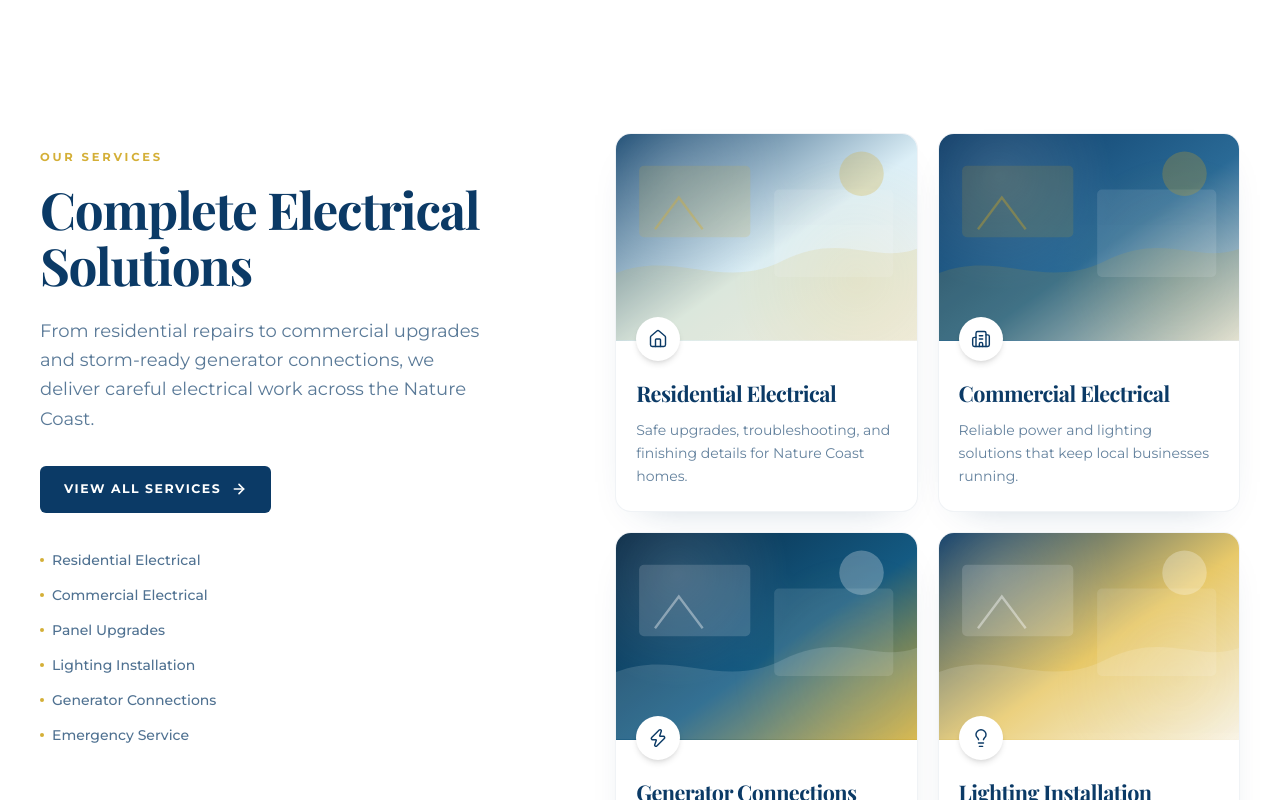
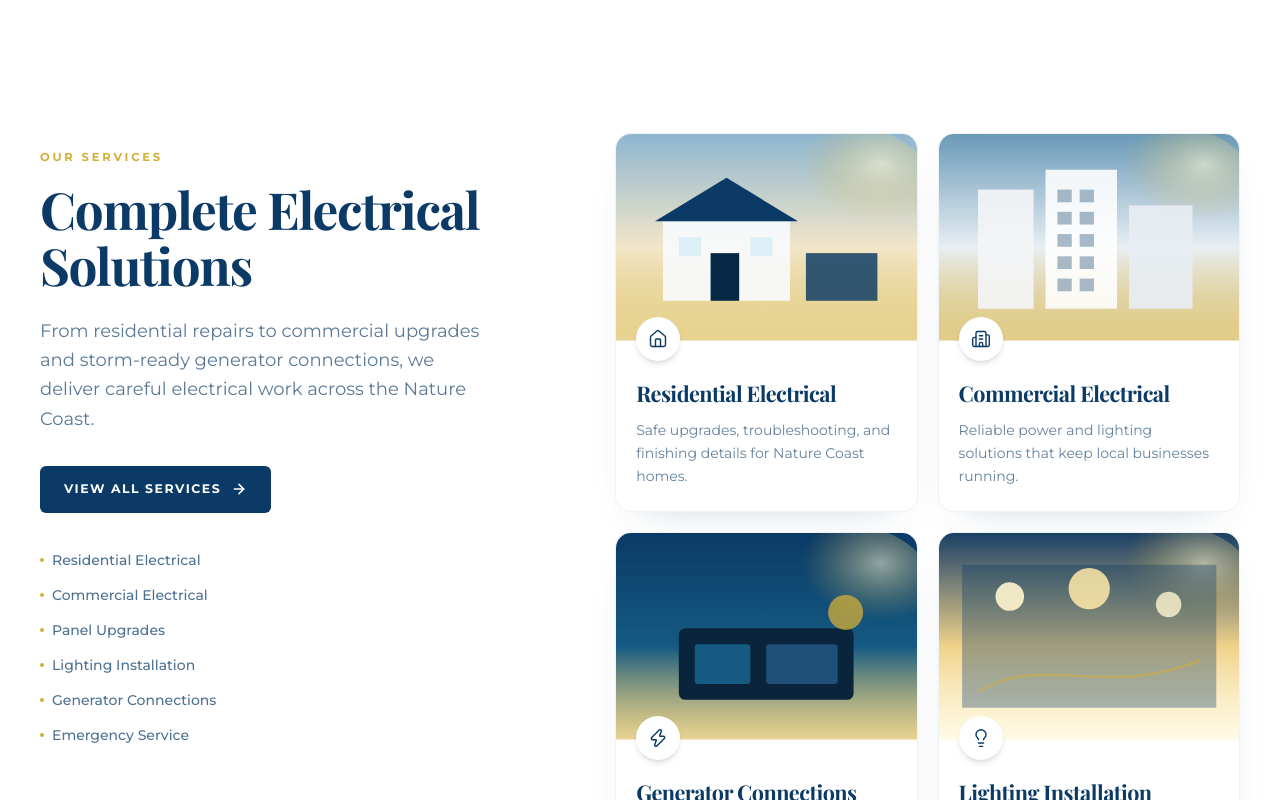
Before and after one commit to currentsolutions25/website, a Next.js app: page / in a window 1280 px wide. Shown: the part 1300-2100 px from the top of the page. Built offline with nearby package versions, Linux system fonts and the light colour scheme.

Commit message:
Polish mockup details: cottage, media scenes, CTA contrast
Add keeper cottage beside lighthouse, richer service/about
placeholders, and navy text on gold hero/about CTAs.

Co-authored-by: currentsolutions25 <currentsolutions25@users.noreply.github.com>

```diff
--- a/src/app/layout.tsx
+++ b/src/app/layout.tsx
@@ -2,7 +2,6 @@ import type { Metadata } from "next";
 import { Montserrat, Playfair_Display } from "next/font/google";
 import {
   SITE_NAME,
-  SITE_TAGLINE,
   SITE_URL,
   buildPageMetadata,
 } from "@/lib/design";
--- a/src/app/page.tsx
+++ b/src/app/page.tsx
@@ -218,7 +218,8 @@ export default function HomePage() {
               >
                 <Link
                   href="/contact"
-                  className="cta-gold inline-flex items-center justify-center gap-2.5 rounded-md px-8 py-4 text-[0.82rem] font-bold tracking-[0.12em] uppercase text-white transition-transform duration-200 hover:-translate-y-0.5"
+                  className="cta-gold inline-flex items-center justify-center gap-2.5 rounded-md px-8 py-4 text-[0.82rem] font-bold tracking-[0.12em] uppercase transition-transform duration-200 hover:-translate-y-0.5"
+                  style={{ color: colors.navy }}
                 >
                   <Zap size={16} strokeWidth={2.4} fill="currentColor" />
                   Request a Quote
@@ -487,7 +488,8 @@ export default function HomePage() {
               </p>
               <Link
                 href="/about"
-                className="cta-gold mt-8 inline-flex items-center gap-2.5 rounded-md px-7 py-3.5 text-[0.78rem] font-bold tracking-[0.12em] uppercase text-white transition-transform duration-200 hover:-translate-y-0.5"
+                className="cta-gold mt-8 inline-flex items-center gap-2.5 rounded-md px-7 py-3.5 text-[0.78rem] font-bold tracking-[0.12em] uppercase transition-transform duration-200 hover:-translate-y-0.5"
+                style={{ color: colors.navy }}
               >
                 Learn More About Us
                 <ArrowRight size={16} strokeWidth={2.4} />
--- a/src/components/MediaPlaceholder.tsx
+++ b/src/components/MediaPlaceholder.tsx
@@ -12,72 +12,6 @@ type Variant =
   | "project-4"
   | "project-5";
 
-const palettes: Record<
-  Variant,
-  { a: string; b: string; c: string; accent: string }
-> = {
-  residential: {
-    a: "#1A4A72",
-    b: "#DCEFF7",
-    c: "#F4F6F8",
-    accent: "#D4AF37",
-  },
-  commercial: {
-    a: "#0B3A66",
-    b: "#2A6A96",
-    c: "#E8EEF3",
-    accent: "#C9A227",
-  },
-  generator: {
-    a: "#072844",
-    b: "#145A82",
-    c: "#D4AF37",
-    accent: "#F4F6F8",
-  },
-  lighting: {
-    a: "#0B3A66",
-    b: "#E8C96A",
-    c: "#F8F4E8",
-    accent: "#FFFFFF",
-  },
-  about: {
-    a: "#0B3A66",
-    b: "#1E5078",
-    c: "#D4AF37",
-    accent: "#F4F6F8",
-  },
-  "project-1": {
-    a: "#123F66",
-    b: "#E8D48A",
-    c: "#F4F6F8",
-    accent: "#FFFFFF",
-  },
-  "project-2": {
-    a: "#0B3A66",
-    b: "#2C6B93",
-    c: "#DCEFF7",
-    accent: "#D4AF37",
-  },
-  "project-3": {
-    a: "#071F3A",
-    b: "#C9A227",
-    c: "#F4F6F8",
-    accent: "#FFFFFF",
-  },
-  "project-4": {
-    a: "#145A82",
-    b: "#F4F6F8",
-    c: "#D4AF37",
-    accent: "#0B3A66",
-  },
-  "project-5": {
-    a: "#0B3A66",
-    b: "#8BB4CC",
-    c: "#F8F4E8",
-    accent: "#D4AF37",
-  },
-};
-
 export default function MediaPlaceholder({
   variant,
   className = "",
@@ -87,113 +21,239 @@ export default function MediaPlaceholder({
   className?: string;
   label?: string;
 }) {
-  const p = palettes[variant];
-
   return (
     <div
       className={`relative overflow-hidden ${className}`}
       role="img"
       aria-label={label ?? "Project photography placeholder"}
-      style={{
-        background: `linear-gradient(145deg, ${p.a} 0%, ${p.b} 55%, ${p.c} 100%)`,
-      }}
     >
-      <div
-        className="absolute inset-0 opacity-30"
-        style={{
-          backgroundImage:
-            "radial-gradient(circle at 20% 20%, rgba(255,255,255,0.45), transparent 40%), radial-gradient(circle at 80% 70%, rgba(212,175,55,0.35), transparent 45%)",
-        }}
+      {variant === "about" ? <AboutScene /> : <Scene variant={variant} />}
+    </div>
+  );
+}
+
+function Scene({ variant }: { variant: Exclude<Variant, "about"> }) {
+  const scenes: Record<
+    Exclude<Variant, "about">,
+    { sky: string; mid: string; accent: string; title: string }
+  > = {
+    residential: {
+      sky: "#8EB6D0",
+      mid: "#F2E6C8",
+      accent: "#D4AF37",
+      title: "home",
+    },
+    commercial: {
+      sky: "#6A9AB8",
+      mid: "#E8EEF3",
+      accent: "#C9A227",
+      title: "building",
+    },
+    generator: {
+      sky: "#0B3A66",
+      mid: "#145A82",
+      accent: "#D4AF37",
+      title: "generator",
+    },
+    lighting: {
+      sky: "#1A3F66",
+      mid: "#F0D28A",
+      accent: "#FFF6D0",
+      title: "lighting",
+    },
+    "project-1": {
+      sky: "#123F66",
+      mid: "#E8D48A",
+      accent: "#FFFFFF",
+      title: "p1",
+    },
+    "project-2": {
+      sky: "#0B3A66",
+      mid: "#2C6B93",
+      accent: "#D4AF37",
+      title: "p2",
+    },
+    "project-3": {
+      sky: "#071F3A",
+      mid: "#C9A227",
+      accent: "#FFFFFF",
+      title: "p3",
+    },
+    "project-4": {
+      sky: "#145A82",
+      mid: "#F4F6F8",
+      accent: "#D4AF37",
+      title: "p4",
+    },
+    "project-5": {
+      sky: "#0B3A66",
+      mid: "#8BB4CC",
+      accent: "#D4AF37",
+      title: "p5",
+    },
+  };
+
+  const s = scenes[variant];
+
+  return (
+    <svg
+      className="h-full w-full"
+      viewBox="0 0 400 260"
+      preserveAspectRatio="xMidYMid slice"
+      aria-hidden="true"
+    >
+      <defs>
+        <linearGradient id={`g-${variant}`} x1="0" y1="0" x2="0" y2="1">
+          <stop offset="0%" stopColor={s.sky} />
+          <stop offset="55%" stopColor={s.mid} />
+          <stop offset="100%" stopColor={s.accent} stopOpacity="0.55" />
+        </linearGradient>
+        <radialGradient id={`glow-${variant}`} cx="70%" cy="30%" r="45%">
+          <stop offset="0%" stopColor="#FFF6D0" stopOpacity="0.55" />
+          <stop offset="100%" stopColor="#D4AF37" stopOpacity="0" />
+        </radialGradient>
+      </defs>
+      <rect width="400" height="260" fill={`url(#g-${variant})`} />
+      <ellipse cx="300" cy="70" rx="110" ry="80" fill={`url(#glow-${variant})`} />
+
+      {variant === "residential" && (
+        <>
+          <rect x="70" y="110" width="160" height="100" fill="#F8FAFC" opacity="0.92" />
+          <path d="M60 110 L150 55 L240 110 Z" fill="#0B3A66" />
+          <rect x="130" y="150" width="36" height="60" fill="#072844" />
+          <rect x="90" y="130" width="28" height="24" fill="#DCEFF7" />
+          <rect x="180" y="130" width="28" height="24" fill="#DCEFF7" />
+          <rect x="250" y="150" width="90" height="60" fill="#123F66" opacity="0.85" />
+        </>
+      )}
+
+      {variant === "commercial" && (
+        <>
+          <rect x="60" y="70" width="70" height="150" fill="#F4F6F8" opacity="0.9" />
+          <rect x="145" y="45" width="90" height="175" fill="#FFFFFF" opacity="0.88" />
+          <rect x="250" y="90" width="80" height="130" fill="#E8EEF3" opacity="0.9" />
+          {[0, 1, 2, 3, 4].map((row) =>
+            [0, 1].map((col) => (
+              <rect
+                key={`c-${row}-${col}`}
+                x={160 + col * 28}
+                y={70 + row * 28}
+                width="18"
+                height="16"
+                fill="#0B3A66"
+                opacity="0.35"
               />
-      {variant === "about" ? (
+            )),
+          )}
+        </>
+      )}
+
+      {(variant === "generator" || variant === "project-2") && (
+        <>
+          <rect x="90" y="120" width="220" height="90" rx="8" fill="#0A243C" />
+          <rect x="110" y="140" width="70" height="50" rx="4" fill="#145A82" />
+          <rect x="200" y="140" width="90" height="50" rx="4" fill="#1E5078" />
+          <circle cx="300" cy="100" r="22" fill={s.accent} opacity="0.75" />
+        </>
+      )}
+
+      {(variant === "lighting" || variant === "project-1") && (
+        <>
+          <rect x="40" y="40" width="320" height="180" fill="#0B3A66" opacity="0.35" />
+          <circle cx="100" cy="80" r="18" fill="#FFF6D0" opacity="0.9" />
+          <circle cx="200" cy="70" r="26" fill="#FFE9A8" opacity="0.85" />
+          <circle cx="300" cy="90" r="16" fill="#FFF6D0" opacity="0.8" />
+          <path
+            d="M60 200 C140 150 220 210 340 160"
+            stroke="#D4AF37"
+            strokeWidth="3"
+            fill="none"
+            opacity="0.55"
+          />
+        </>
+      )}
+
+      {(variant === "project-3" ||
+        variant === "project-4" ||
+        variant === "project-5") && (
+        <>
+          <rect x="50" y="60" width="300" height="150" rx="6" fill="#FFFFFF" opacity="0.12" />
+          <rect x="80" y="90" width="100" height="90" rx="4" fill="#FFFFFF" opacity="0.2" />
+          <rect x="210" y="100" width="110" height="80" rx="4" fill={s.accent} opacity="0.35" />
+          <circle cx="320" cy="70" r="24" fill={s.accent} opacity="0.45" />
+        </>
+      )}
+    </svg>
+  );
+}
+
+function AboutScene() {
+  return (
     <svg
-          className="absolute inset-0 h-full w-full"
+      className="h-full w-full"
       viewBox="0 0 400 480"
       preserveAspectRatio="xMidYMid slice"
       aria-hidden="true"
     >
-          <rect width="400" height="480" fill={p.a} />
-          <ellipse cx="200" cy="430" rx="160" ry="40" fill="#061828" opacity="0.35" />
-          <rect x="120" y="170" width="160" height="220" rx="8" fill="#132F4A" />
-          <rect x="140" y="190" width="120" height="160" rx="4" fill="#0A243C" />
-          {[0, 1, 2, 3, 4, 5].map((row) =>
+      <defs>
+        <linearGradient id="aboutBg" x1="0" y1="0" x2="0" y2="1">
+          <stop offset="0%" stopColor="#124872" />
+          <stop offset="55%" stopColor="#0B3A66" />
+          <stop offset="100%" stopColor="#071F3A" />
+        </linearGradient>
+        <linearGradient id="panelFace" x1="0" y1="0" x2="1" y2="1">
+          <stop offset="0%" stopColor="#1A4A72" />
+          <stop offset="100%" stopColor="#0A243C" />
+        </linearGradient>
+      </defs>
+      <rect width="400" height="480" fill="url(#aboutBg)" />
+      <ellipse cx="200" cy="430" rx="170" ry="42" fill="#041525" opacity="0.45" />
+
+      {/* Panel */}
+      <rect x="95" y="150" width="210" height="250" rx="10" fill="#132F4A" />
+      <rect x="115" y="170" width="170" height="210" rx="6" fill="url(#panelFace)" />
+      {[0, 1, 2, 3, 4, 5, 6].map((row) =>
         [0, 1, 2].map((col) => (
+          <g key={`br-${row}-${col}`}>
             <rect
-                key={`${row}-${col}`}
-                x={152 + col * 28}
-                y={205 + row * 22}
-                width="18"
-                height="12"
-                rx="1"
-                fill={row % 2 === 0 ? p.c : "#2A6A96"}
+              x={132 + col * 42}
+              y={188 + row * 26}
+              width="28"
+              height="16"
+              rx="2"
+              fill={row % 2 === col % 2 ? "#D4AF37" : "#2A6A96"}
               opacity="0.9"
             />
+          </g>
         )),
       )}
-          <circle cx="200" cy="120" r="42" fill="#F0D2A0" />
+
+      {/* Electrician */}
+      <circle cx="200" cy="118" r="38" fill="#E8C49A" />
       <path
-            d="M150 200 C150 160 250 160 250 200 L245 340 C245 360 155 360 155 340 Z"
-            fill={p.a}
+        d="M145 190 C145 155 255 155 255 190 L248 330 C248 352 152 352 152 330 Z"
+        fill="#0B3A66"
       />
       <path
-            d="M160 210 C160 185 240 185 240 210 L236 300 C236 318 164 318 164 300 Z"
+        d="M158 205 C158 180 242 180 242 205 L238 285 C238 302 162 302 162 285 Z"
         fill="#123F66"
       />
       <text
         x="200"
-            y="255"
+        y="250"
         textAnchor="middle"
-            fill={p.c}
+        fill="#D4AF37"
         fontSize="11"
-            fontFamily="Arial, sans-serif"
-            letterSpacing="1"
+        fontFamily="Montserrat, Arial, sans-serif"
+        letterSpacing="1.5"
+        fontWeight="700"
       >
         CURRENT
       </text>
-          <rect x="245" y="250" width="55" height="18" rx="3" fill={p.c} opacity="0.85" />
-          <rect x="255" y="268" width="36" height="70" rx="4" fill="#F0D2A0" />
+      <rect x="248" y="235" width="58" height="16" rx="3" fill="#D4AF37" opacity="0.9" />
+      <rect x="258" y="250" width="34" height="78" rx="5" fill="#E8C49A" />
+      <rect x="110" y="235" width="40" height="16" rx="3" fill="#2A6A96" />
+      <rect x="118" y="250" width="28" height="70" rx="5" fill="#E8C49A" />
     </svg>
-      ) : (
-        <svg
-          className="absolute inset-0 h-full w-full opacity-80"
-          viewBox="0 0 400 260"
-          preserveAspectRatio="xMidYMid slice"
-          aria-hidden="true"
-        >
-          <rect width="400" height="260" fill="transparent" />
-          <path
-            d="M0 180 C80 140 140 200 220 160 C300 120 340 170 400 140 L400 260 L0 260 Z"
-            fill={p.accent}
-            opacity="0.18"
-          />
-          <rect
-            x="40"
-            y="40"
-            width="140"
-            height="90"
-            rx="6"
-            fill={p.accent}
-            opacity="0.2"
-          />
-          <rect
-            x="210"
-            y="70"
-            width="150"
-            height="110"
-            rx="6"
-            fill="#FFFFFF"
-            opacity="0.14"
-          />
-          <circle cx="320" cy="50" r="28" fill={p.accent} opacity="0.35" />
-          <path
-            d="M60 120 L90 80 L120 120"
-            stroke={p.accent}
-            strokeWidth="3"
-            fill="none"
-            opacity="0.55"
-          />
-        </svg>
-      )}
-    </div>
   );
 }
```
Also changed, not shown: src/components/CoastalIllustration.tsx (+10 -0 lines). Lines whose indentation alone changed are shown as unchanged.
